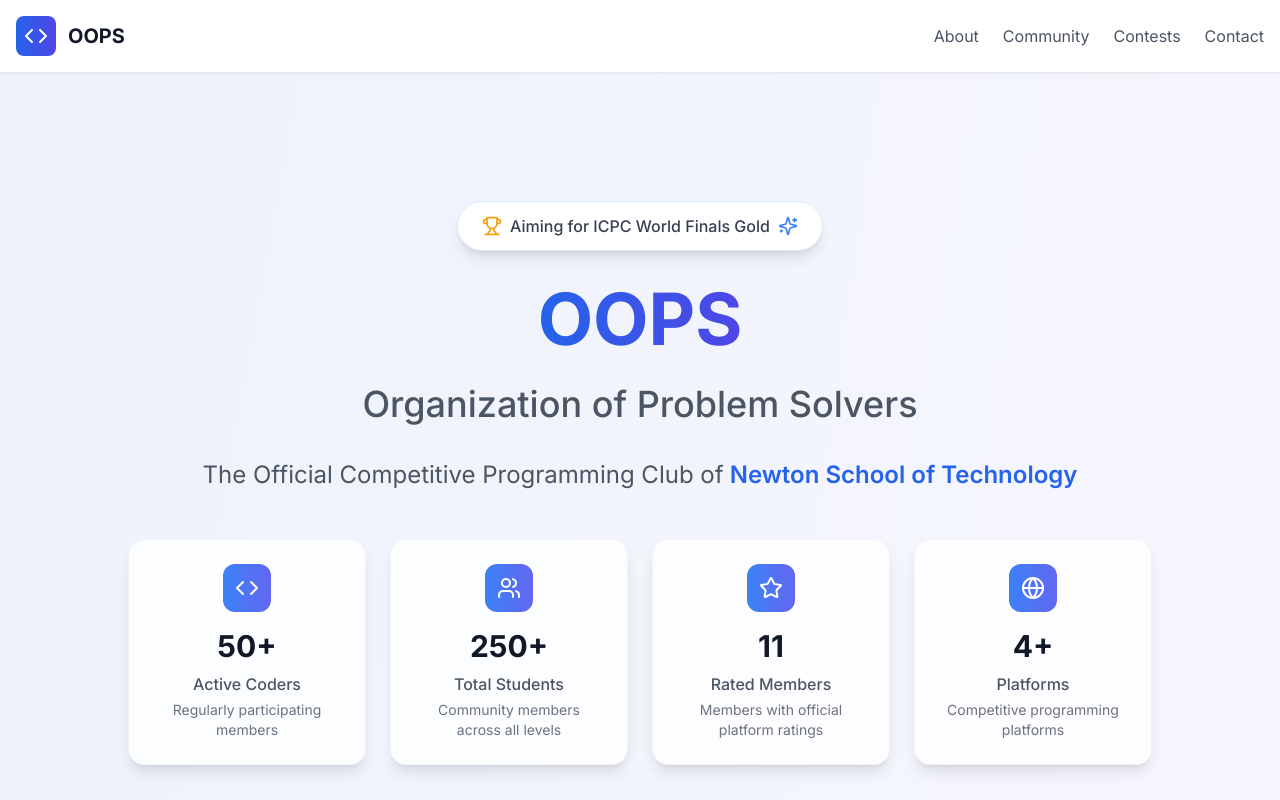
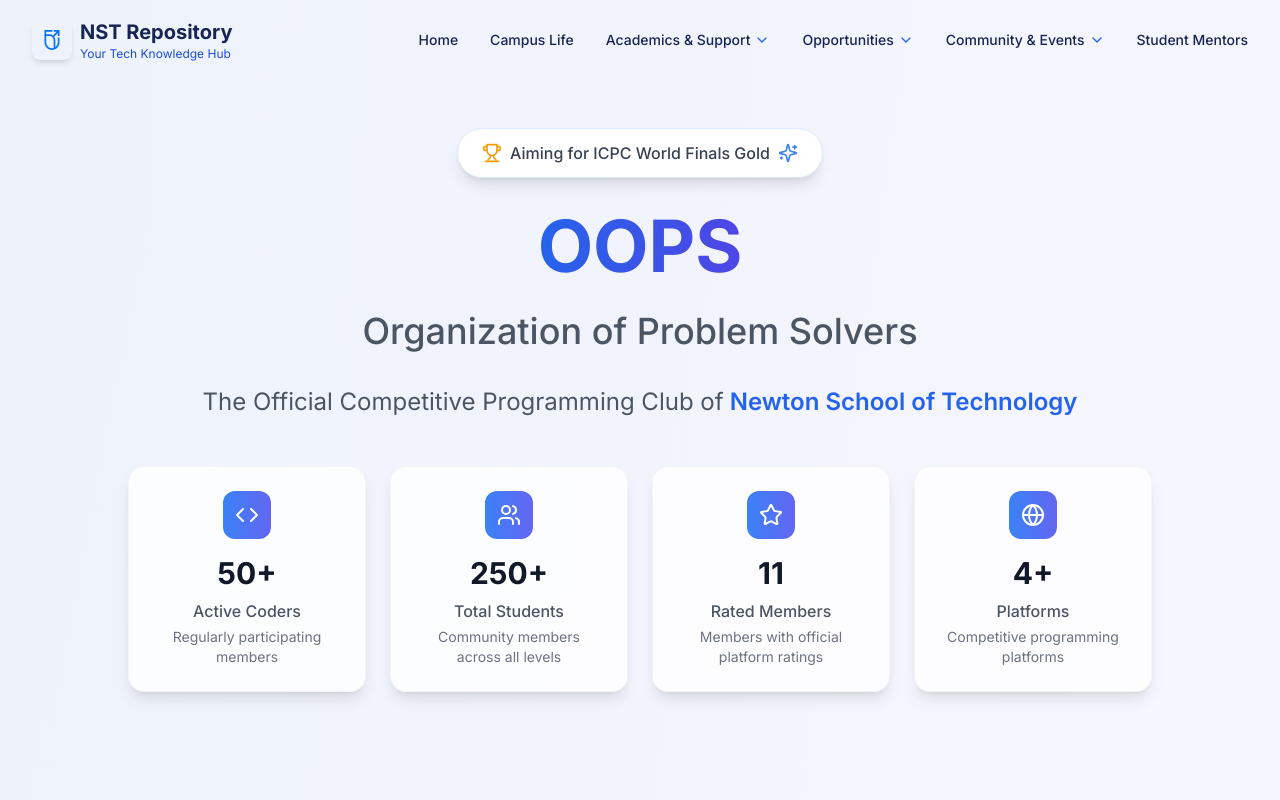
Before and after one commit to MerakiWorks-1/Project-01-NST, a React (Vite) app: page /cp in a window 1280 px wide. Shown: the top 800 px of the page. Built offline with nearby package versions, Linux system fonts and the light colour scheme.

Commit message:
cp nav fix

```diff
--- a/src/pages/Clubs/CpClub.tsx
+++ b/src/pages/Clubs/CpClub.tsx
@@ -3,6 +3,7 @@
 import { Card, CardContent, CardDescription, CardHeader, CardTitle } from "@/components/ui/card"
 import { Calendar, Clock, Code, Trophy, Users, Target, Star, Award, Zap, ArrowRight, PlayCircle, Youtube, Brain, Rocket, Globe, BookOpen, TrendingUp, Medal, Flame, Sparkles, Crown, Swords, Shield, MessageCircle, Linkedin, ChevronRight, ExternalLink, Mail, Phone, MapPin } from "lucide-react"
 import { Footer } from "react-day-picker";
+import Dummy from "@/components/Dummy";
 
 export default function CpClub() {
   const communityMembers = [
@@ -127,7 +128,7 @@
     name: "Karan Chhillar",
     role: "President - OOPS (CP Club)",
     achievements: "Pupil @ Codeforces (Max - 1311) | 3⭐ @ CodeChef (Max - 1706) | Knight @ Leetcode (Max - 1846)",
-    photo: "../../../public/images/Karan.jpg",
+    photo: "/images/Karan.jpg",
     bio: "Passionate competitive programmer leading OOPS with a vision to elevate Newton School of Technology's presence in global programming competitions.",
     linkedin: "https://www.linkedin.com/in/karan-chhillar-0a1618309/",
     email: "karan.chhillar@example.com"
@@ -177,25 +178,7 @@
 
   return (
     <div className="min-h-screen bg-gradient-to-br from-slate-50 via-white to-blue-50">
-      {/* Navigation Header */}
-      <nav className="sticky top-0 z-50 bg-white/95 backdrop-blur-md border-b border-gray-200 shadow-sm">
-        <div className="container mx-auto px-4 py-4">
-          <div className="flex items-center justify-between">
-            <div className="flex items-center space-x-3">
-              <div className="w-10 h-10 bg-gradient-to-r from-blue-600 to-indigo-600 rounded-lg flex items-center justify-center">
-                <Code className="w-6 h-6 text-white" />
-              </div>
-              <span className="text-xl font-bold text-gray-900">OOPS</span>
-            </div>
-            <div className="hidden md:flex items-center space-x-6">
-              <a href="#about" className="text-gray-600 hover:text-blue-600 transition-colors">About</a>
-              <a href="#community" className="text-gray-600 hover:text-blue-600 transition-colors">Community</a>
-              <a href="#contests" className="text-gray-600 hover:text-blue-600 transition-colors">Contests</a>
-              <a href="#contact" className="text-gray-600 hover:text-blue-600 transition-colors">Contact</a>
-            </div>
-          </div>
-        </div>
-      </nav>
+      <Dummy />
 
       {/* Hero Section */}
       <section className="relative py-20 lg:py-32 px-4 overflow-hidden">
```
